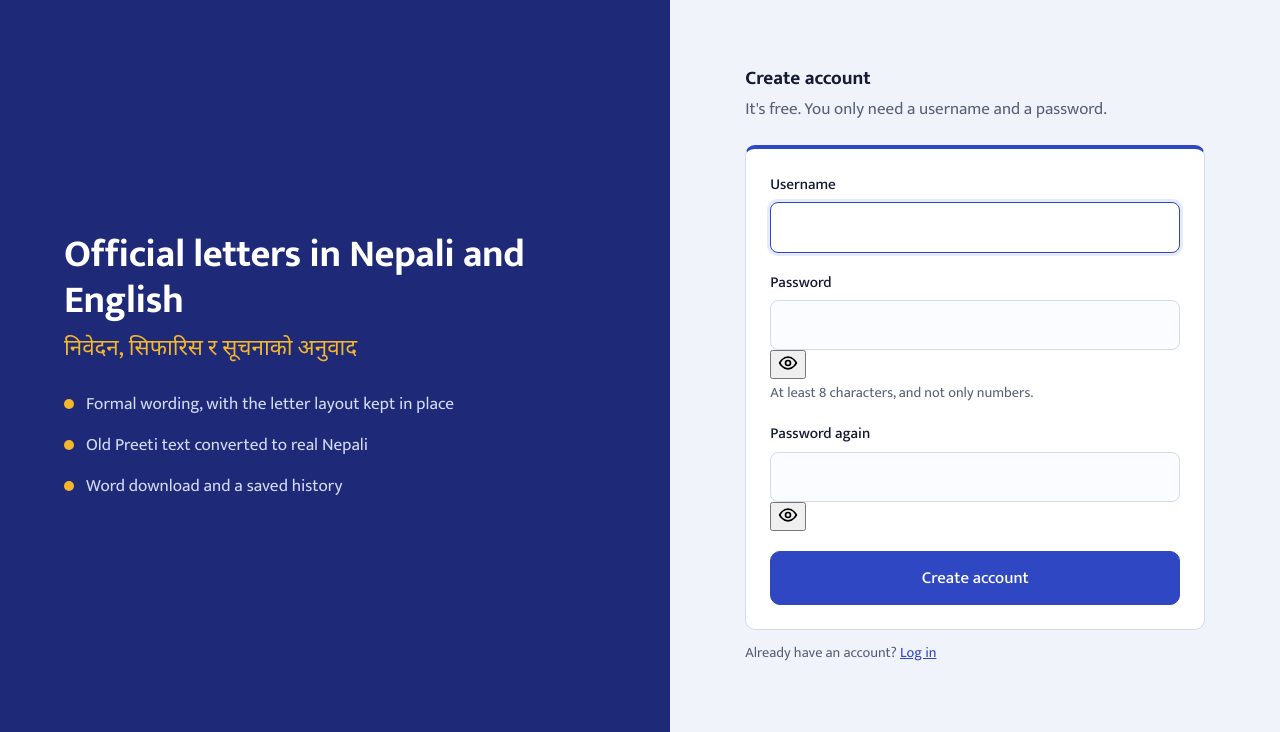
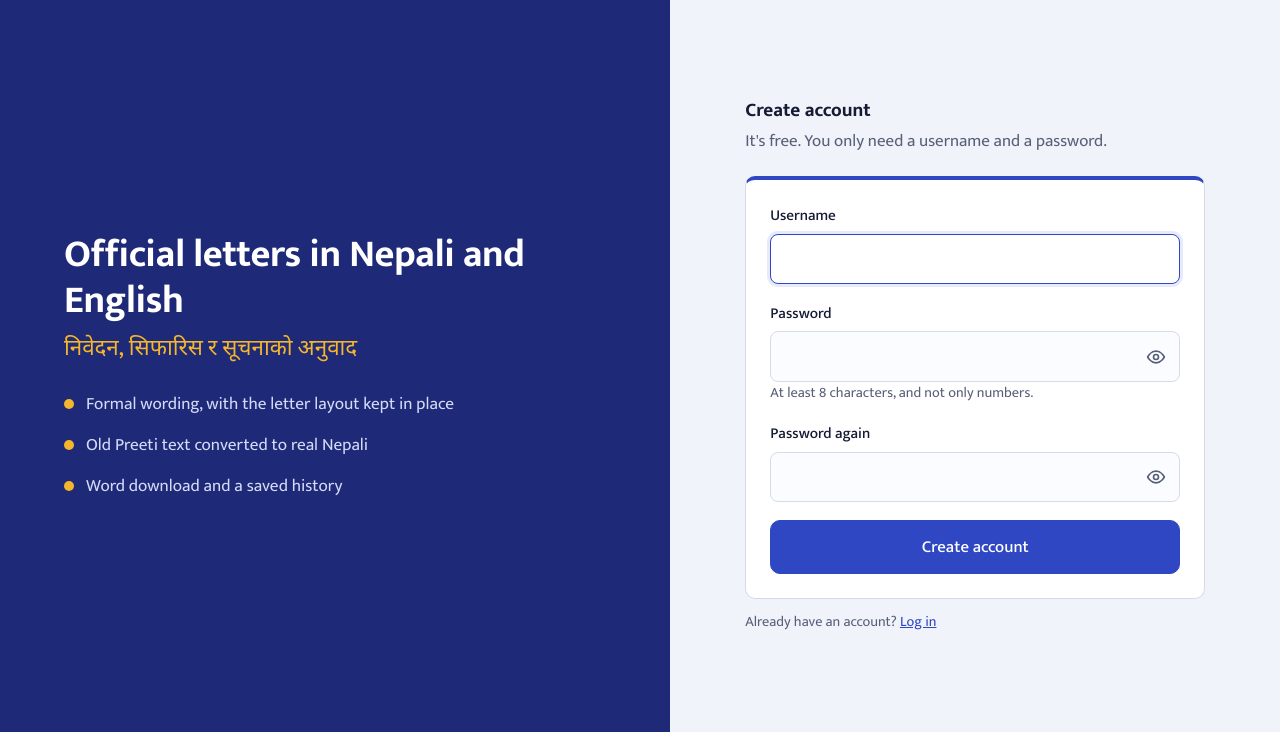
Before and after one commit to Cma-13/nepali-english-translator, a Django app: page /signup/ in a window 1280 px wide. Shown: the part 68-800 px from the top of the page. Run offline with Django 5.2, Linux system fonts and the light colour scheme.

Commit message:
feat: style show password button

```diff
--- a/static/css/app.css
+++ b/static/css/app.css
@@ -99,6 +99,10 @@ a { color: var(--stamp); }
 input[type="text"], input[type="password"], textarea { width: 100%; padding: 11px 13px; border: 1px solid var(--line); border-radius: 8px; background: #fbfcff; color: var(--ink); font: inherit; }
 textarea { resize: vertical; min-height: 42vh; line-height: 1.65; }
 input:focus, textarea:focus { outline: none; border-color: var(--stamp); background: var(--paper); box-shadow: 0 0 0 3px var(--stamp-tint); }
+.password-wrap { position: relative; }
+.password-wrap input { padding-right: 48px; }
+.eye { position: absolute; top: 50%; right: 6px; transform: translateY(-50%); display: grid; place-items: center; width: 36px; height: 36px; border: 0; border-radius: 6px; background: none; color: var(--ink-soft); cursor: pointer; }
+.eye:hover { color: var(--indigo); background: var(--stamp-tint); }
 .errorlist { list-style: none; margin: 6px 0 0; padding: 0; color: var(--simrik); font-size: 0.92rem; }
 .options { display: grid; grid-template-columns: 1.25fr 1fr; gap: 0 20px; }
 
```
